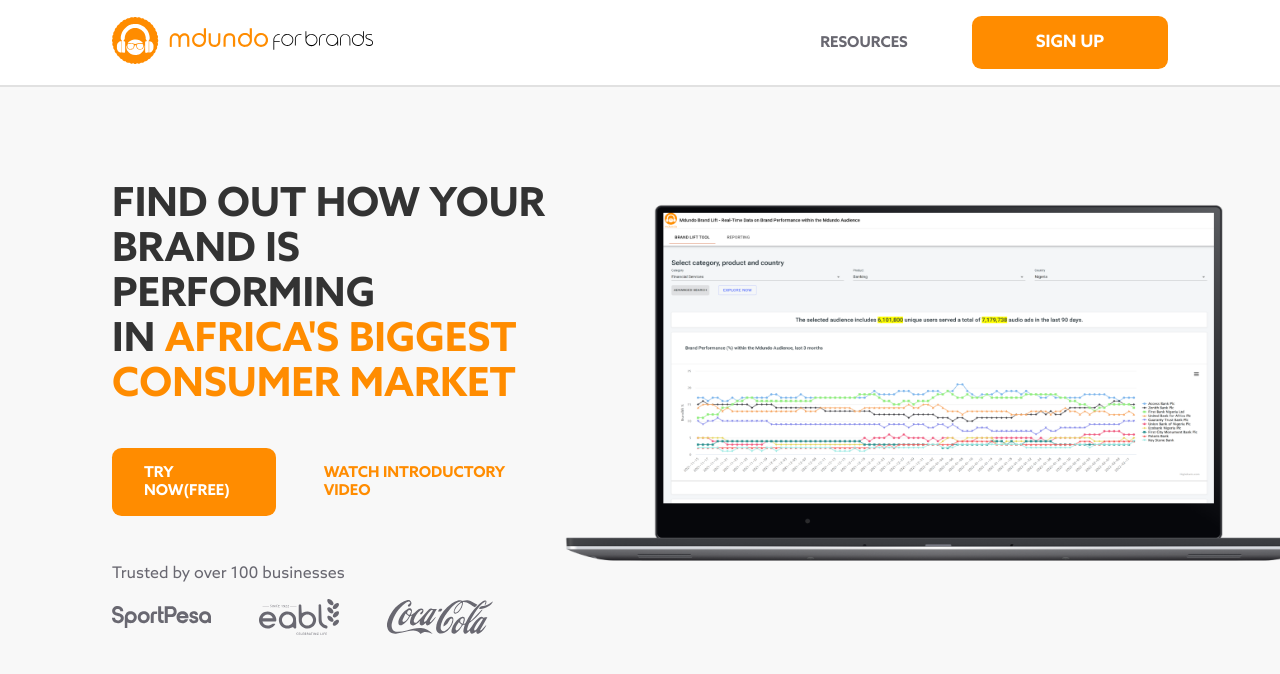
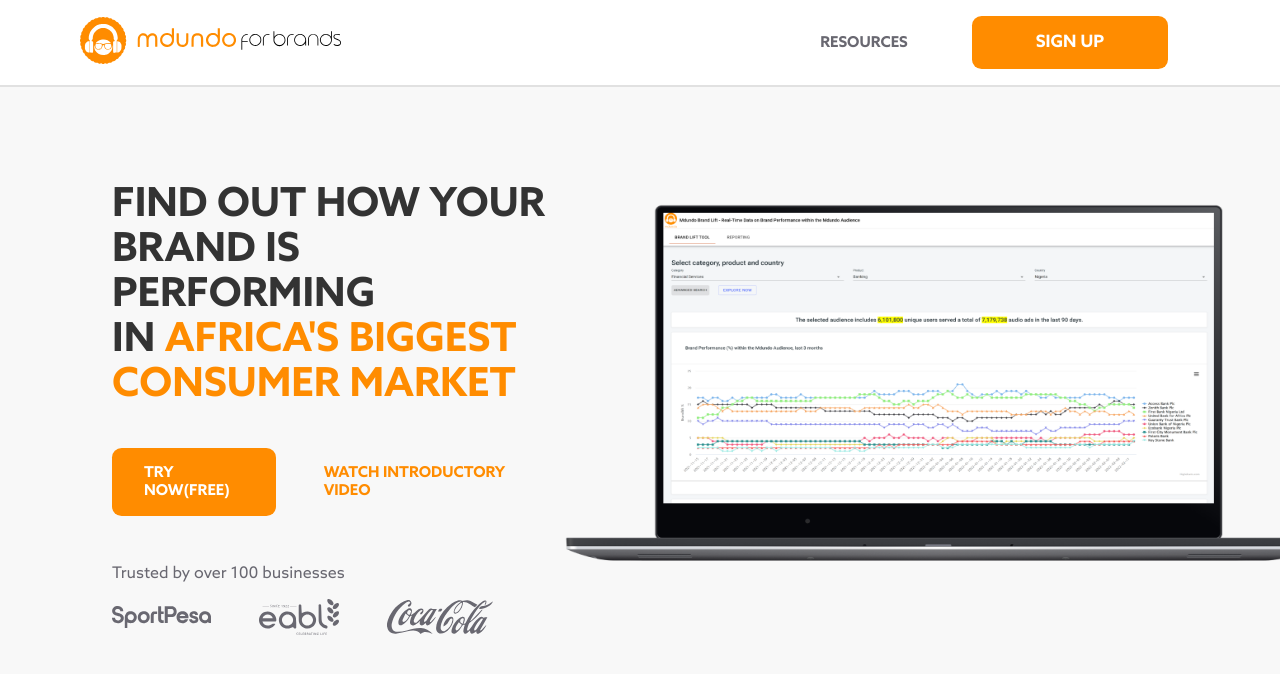
Before and after one commit to GabrielAbubakar/mdundo-for-brands, a Next.js app: page / in a window 1280 px wide. Shown: the top 674 px of the page. Built offline with nearby package versions, Linux system fonts and the light colour scheme.

Commit message:
navigation component resize

```diff
--- a/components/navBar/Navigation.js
+++ b/components/navBar/Navigation.js
@@ -12,6 +12,7 @@
 
     return (
         <div className={styles.navigation__container}>
+            <div className="widthContainer">
                 <nav className={styles.navigation}>
 
                     <Link href='/'>
@@ -36,6 +37,7 @@
 
                 </nav>
             </div>
+        </div>
     )
 }
 
--- a/components/navBar/Navigation.module.scss
+++ b/components/navBar/Navigation.module.scss
@@ -4,12 +4,13 @@
 }
 
 .navigation {
-    padding-inline: 7rem;
-    padding: 1rem 7rem;
+    padding: 1rem 7rem 1rem 5rem;
     display: flex;
     justify-content: space-between;
     align-items: center;
 }
+
+
 
 .navigation__logo {}
 
```
Lines whose indentation alone changed are shown as unchanged.
